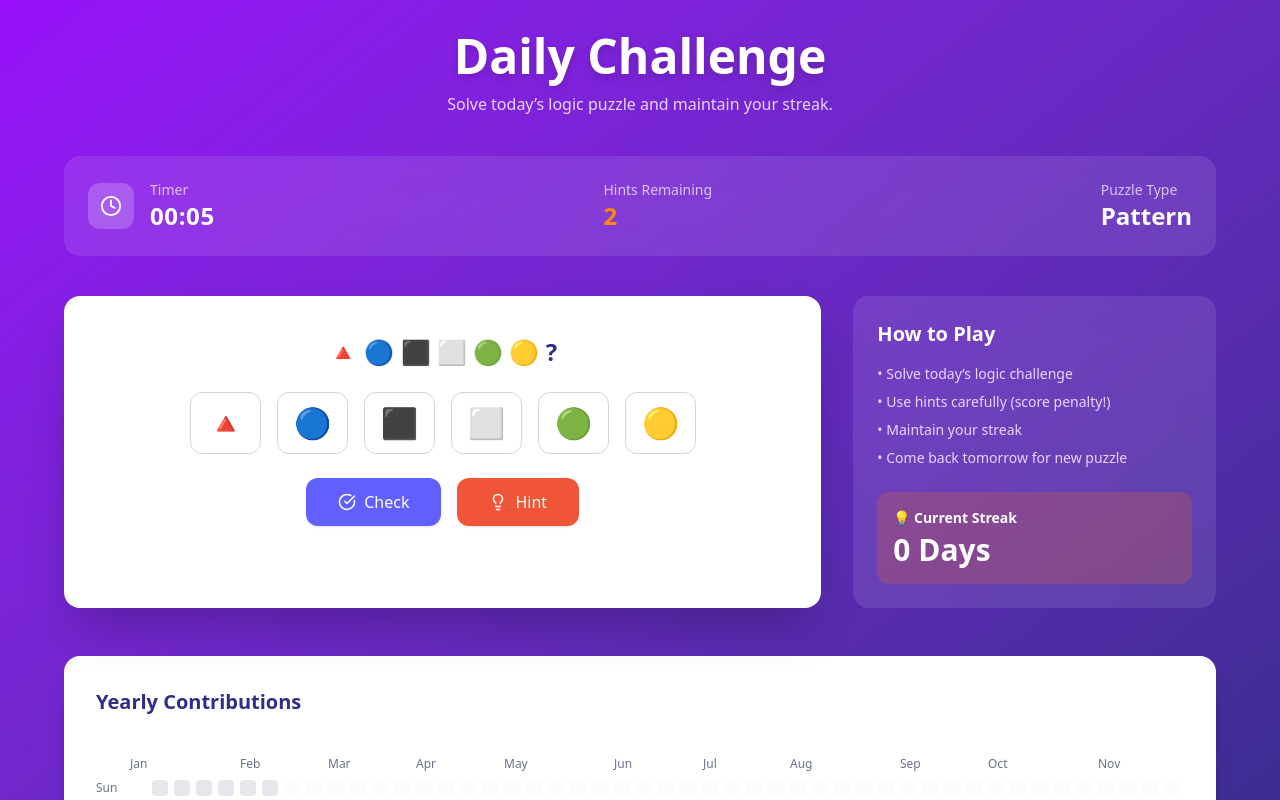
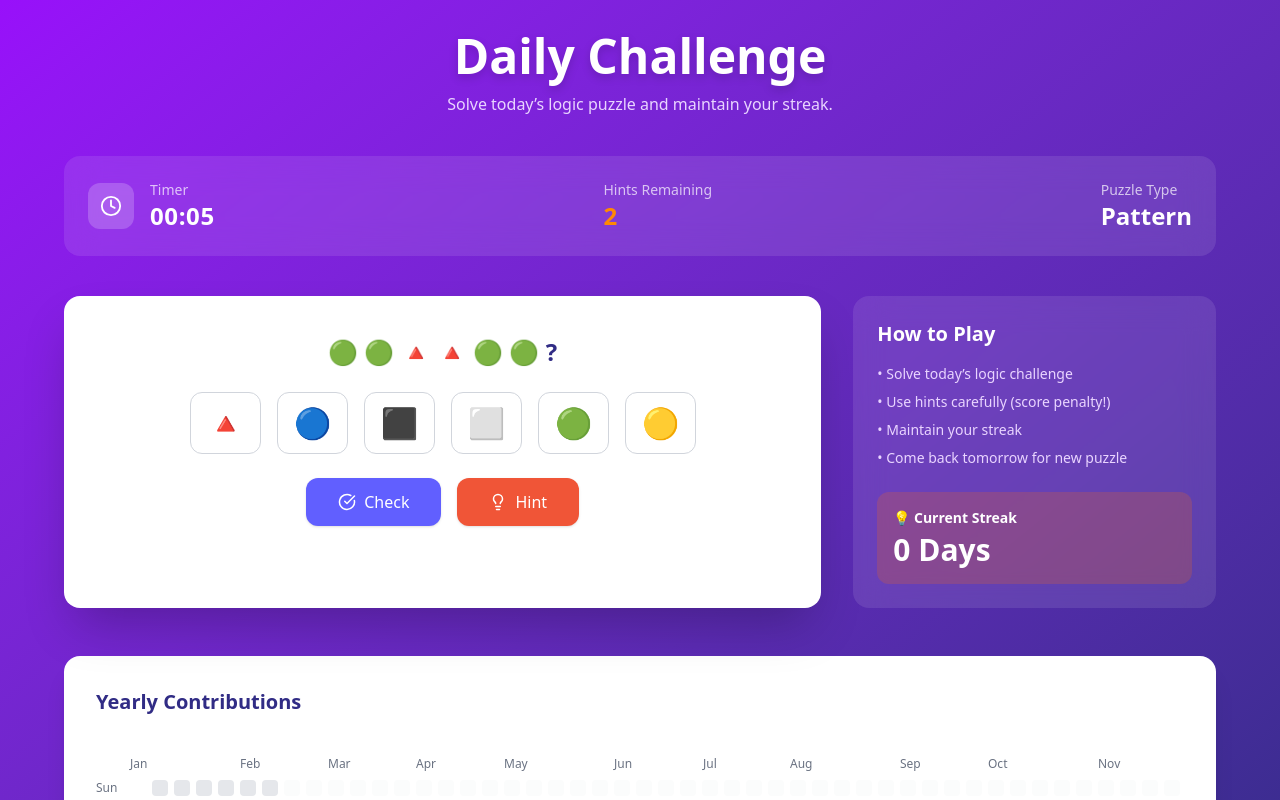
Before and after one commit to Rakshitha-L-Hegde/Logic-Looper, a React (Vite) app in the folder client/: page /game in a window 1280 px wide. Shown: the top 800 px of the page. Built offline with nearby package versions, Linux system fonts and the light colour scheme.

Commit message:
SHA256 Deterministic Seed

```diff
--- a/client/package.json
+++ b/client/package.json
@@ -11,6 +11,7 @@
   },
   "dependencies": {
     "@react-hook/window-size": "^3.1.1",
+    "crypto-js": "^4.2.0",
     "dayjs": "^1.11.19",
     "firebase": "^12.9.0",
     "idb": "^8.0.3",
--- a/client/src/pages/Game.jsx
+++ b/client/src/pages/Game.jsx
@@ -17,6 +17,7 @@ import { Clock } from "lucide-react";
 import { CheckCircle, Lightbulb } from "lucide-react";
 import Confetti from "react-confetti";
 import { useWindowSize } from "@react-hook/window-size";
+import { generateSeed } from "../utils/seed";
 
 
 import { useState, useEffect } from "react";
@@ -49,6 +50,7 @@ export default function Game() {
 
   const today = currentDate;
   const todayString = today.toISOString().split("T")[0];
+const globalSeed = generateSeed(todayString);
 
   const start = new Date(today.getFullYear(), 0, 0);
   const diff = today - start;
@@ -374,7 +376,7 @@ return (
   <>
     {puzzleType === "number" && (
       <NumberMatrix
-        dayOfYear={dayOfYear}
+        seed={globalSeed}
         onComplete={markCompleted}
         onHint={useHint}
         hintsRemaining={hintsRemaining}
@@ -382,7 +384,7 @@ return (
     )}
     {puzzleType === "sequence" && (
       <SequenceSolver
-        dayOfYear={dayOfYear}
+        seed={globalSeed}
         onComplete={markCompleted}
         onHint={useHint}
         hintsRemaining={hintsRemaining}
@@ -390,7 +392,7 @@ return (
     )}
     {puzzleType === "pattern" && (
       <PatternMatch
-        dayOfYear={dayOfYear}
+        seed={globalSeed}
         onComplete={markCompleted}
         onHint={useHint}
         hintsRemaining={hintsRemaining}
@@ -398,7 +400,7 @@ return (
     )}
     {puzzleType === "binary" && (
       <BinaryLogic
-        dayOfYear={dayOfYear}
+        seed={globalSeed}
         onComplete={markCompleted}
         onHint={useHint}
         hintsRemaining={hintsRemaining}
@@ -406,7 +408,7 @@ return (
     )}
     {puzzleType === "deduction" && (
       <DeductionGrid
-        dayOfYear={dayOfYear}
+        seed={globalSeed}
         onComplete={markCompleted}
         onHint={useHint}
         hintsRemaining={hintsRemaining}
@@ -459,8 +461,8 @@ return (
 /*      1️⃣ NUMBER MATRIX    */
 /* ========================= */
 
-function NumberMatrix({ dayOfYear, onComplete, onHint, hintsRemaining }) {
-  const storageKey = `logic-number-${dayOfYear}`;
+function NumberMatrix({ seed, onComplete, onHint, hintsRemaining }) {
+  const storageKey = `logic-number-${seed}`;
 
   /* ---------------- BASE VALID SOLUTION ---------------- */
 
@@ -497,12 +499,12 @@ function NumberMatrix({ dayOfYear, onComplete, onHint, hintsRemaining }) {
 
   /* ---------------- GENERATE SOLUTION ---------------- */
 
-  let solution = seededSwapRows(baseSolution, dayOfYear);
-  solution = seededSwapCols(solution, dayOfYear);
+  let solution = seededSwapRows(baseSolution, seed);
+  solution = seededSwapCols(solution, seed);
 
   /* ---------------- DIFFICULTY SCALING ---------------- */
 
-  const blanks = 4 + Math.floor(rand() * 8);
+  const blanks = 4 + (seed % 6);
 
   function generatePuzzle(sol, seed) {
     const puzzle = sol.map((row) => [...row]);
@@ -522,7 +524,7 @@ function NumberMatrix({ dayOfYear, onComplete, onHint, hintsRemaining }) {
     return puzzle;
   }
 
-  const puzzle = generatePuzzle(solution, dayOfYear);
+  const puzzle = generatePuzzle(solution, seed);
 
   /* ---------------- STATE ---------------- */
 
@@ -710,9 +712,8 @@ function NumberMatrix({ dayOfYear, onComplete, onHint, hintsRemaining }) {
 /*     2️⃣ SEQUENCE SOLVER   */
 /* ========================= */
 
-function SequenceSolver({ dayOfYear, onComplete, onHint, hintsRemaining }) {
-  const year = new Date().getFullYear();
-  const seed = year * 1000 + dayOfYear;
+function SequenceSolver({ seed, onComplete, onHint, hintsRemaining }) {
+
 
   function createSeededRandom(seed) {
     let value = seed;
@@ -775,7 +776,7 @@ function SequenceSolver({ dayOfYear, onComplete, onHint, hintsRemaining }) {
     ruleDescription = `Power sequence (Powers of ${base})`;
   }
 
-  const storageKey = `logic-sequence-${year}-${dayOfYear}`;
+  const storageKey = `logic-sequence-${seed}`;
 
   const [input, setInput] = useState(() => {
     const saved = localStorage.getItem(storageKey);
@@ -881,9 +882,8 @@ function SequenceSolver({ dayOfYear, onComplete, onHint, hintsRemaining }) {
 /*      3️⃣ PATTERN MATCH     */
 /* ========================= */
 
-function PatternMatch({ dayOfYear, onComplete, onHint, hintsRemaining }) {
-  const year = new Date().getFullYear();
-  const seed = year * 1000 + dayOfYear;
+function PatternMatch({ seed, onComplete, onHint, hintsRemaining }) {
+
 
   function createSeededRandom(seed) {
     let value = seed;
@@ -951,7 +951,7 @@ function PatternMatch({ dayOfYear, onComplete, onHint, hintsRemaining }) {
     ruleDescription = "Mirror pattern (Second half mirrors first half)";
   }
 
-  const storageKey = `logic-pattern-${year}-${dayOfYear}`;
+  const storageKey = `logic-pattern-${seed}`;
 
   const [choice, setChoice] = useState(() => {
     const saved = localStorage.getItem(storageKey);
@@ -1069,9 +1069,8 @@ function PatternMatch({ dayOfYear, onComplete, onHint, hintsRemaining }) {
 /*      4️⃣ BINARY LOGIC      */
 /* ========================= */
 
-function BinaryLogic({ dayOfYear, onComplete, onHint, hintsRemaining }) {
-  const year = new Date().getFullYear();
-  const seed = year * 1000 + dayOfYear;
+function BinaryLogic({ seed, onComplete, onHint, hintsRemaining }) {
+
 
   function createSeededRandom(seed) {
     let value = seed;
@@ -1127,7 +1126,7 @@ function BinaryLogic({ dayOfYear, onComplete, onHint, hintsRemaining }) {
     hintExplanation = `Step 1: (${a} ${op1} ${b}) = ${first}`;
   }
 
-  const storageKey = `logic-binary-${year}-${dayOfYear}`;
+  const storageKey = `logic-binary-${seed}`;
 
   const [input, setInput] = useState(() => {
     const saved = localStorage.getItem(storageKey);
@@ -1228,9 +1227,8 @@ function BinaryLogic({ dayOfYear, onComplete, onHint, hintsRemaining }) {
 /*     5️⃣ DEDUCTION GRID     */
 /* ========================= */
 
-function DeductionGrid({ dayOfYear, onComplete, onHint, hintsRemaining }) {
-  const year = new Date().getFullYear();
-  const seed = year * 1000 + dayOfYear;
+function DeductionGrid({ seed, onComplete, onHint, hintsRemaining }) {
+
 
   /* ---------------- SEEDED RANDOM ---------------- */
 
@@ -1356,7 +1354,7 @@ function DeductionGrid({ dayOfYear, onComplete, onHint, hintsRemaining }) {
 
   /* ---------------- STATE ---------------- */
 
-  const storageKey = `logic-deduction-${year}-${dayOfYear}`;
+  const storageKey = `logic-deduction-${seed}`;
 
   const [input, setInput] = useState(() => {
     const saved = localStorage.getItem(storageKey);
--- /dev/null
+++ b/client/src/utils/seed.js
@@ -0,0 +1,14 @@
+import SHA256 from "crypto-js/sha256";
+
+const SECRET_KEY = "logic-looper-secret-2026";
+// This should not be obvious in real production,
+// but for demo this is fine.
+
+export function generateSeed(dateString) {
+  const hash = SHA256(dateString + SECRET_KEY).toString();
+
+  // Convert first 8 characters of hash to number
+  const seed = parseInt(hash.substring(0, 8), 16);
+
+  return seed;
+}
```
Also changed, not shown: 1 other file (tests, documents, lock files or other folders).
